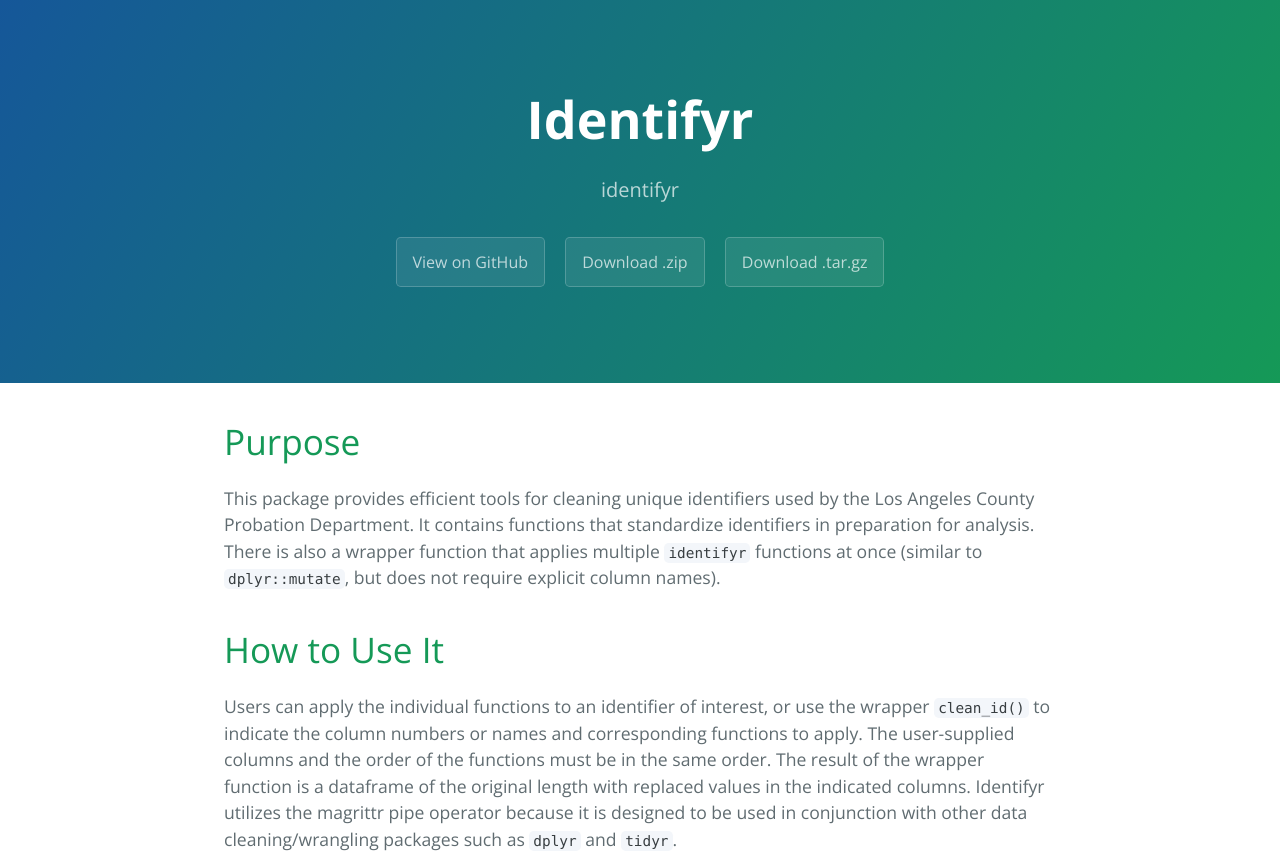
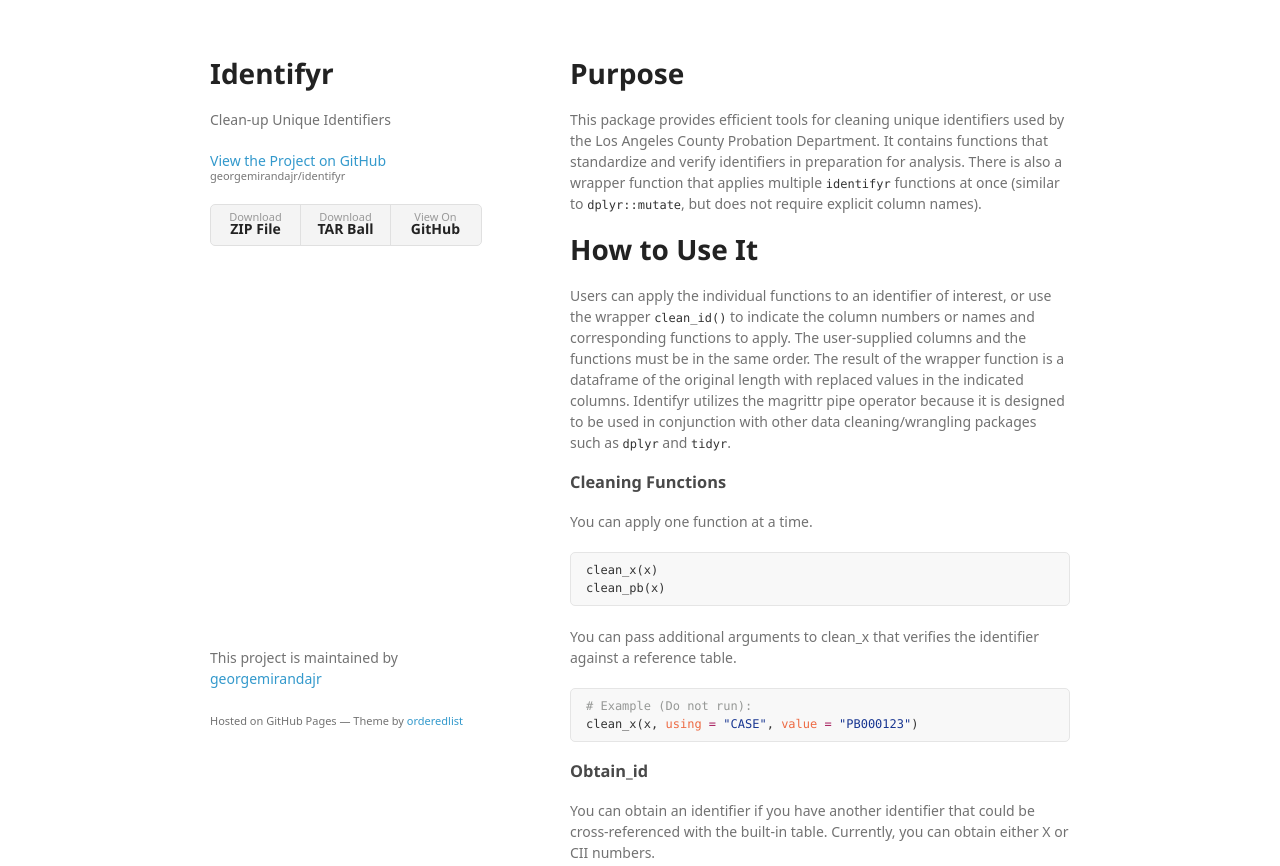
Before and after one commit to georgemirandajr/identifyr, a plain HTML site: page index.html in a window 1280 px wide. Shown: the top 866 px of the page. Drawn offline with nearby package versions, Linux system fonts and the light colour scheme; a web font is replaced by a local one.

Commit message:
Create gh-pages branch via GitHub

```diff
--- a/index.html
+++ b/index.html
@@ -1,33 +1,42 @@
-<!DOCTYPE html>
-<html lang="en-us">
+<!doctype html>
+<html>
   <head>
-    <meta charset="UTF-8">
+    <meta charset="utf-8">
+    <meta http-equiv="X-UA-Compatible" content="chrome=1">
     <title>Identifyr by georgemirandajr</title>
-    <meta name="viewport" content="width=device-width, initial-scale=1">
-    <link rel="stylesheet" type="text/css" href="stylesheets/normalize.css" media="screen">
-    <link href='https://fonts.googleapis.com/css?family=Open+Sans:400,700' rel='stylesheet' type='text/css'>
-    <link rel="stylesheet" type="text/css" href="stylesheets/stylesheet.css" media="screen">
-    <link rel="stylesheet" type="text/css" href="stylesheets/github-light.css" media="screen">
+
+    <link rel="stylesheet" href="stylesheets/styles.css">
+    <link rel="stylesheet" href="stylesheets/github-light.css">
+    <meta name="viewport" content="width=device-width">
+    <!--[if lt IE 9]>
+    <script src="//html5shiv.googlecode.com/svn/trunk/html5.js"></script>
+    <![endif]-->
   </head>
   <body>
-    <section class="page-header">
-      <h1 class="project-name">Identifyr</h1>
-      <h2 class="project-tagline">identifyr</h2>
-      <a href="https://github.com/georgemirandajr/identifyr" class="btn">View on GitHub</a>
-      <a href="https://github.com/georgemirandajr/identifyr/zipball/master" class="btn">Download .zip</a>
-      <a href="https://github.com/georgemirandajr/identifyr/tarball/master" class="btn">Download .tar.gz</a>
-    </section>
+    <div class="wrapper">
+      <header>
+        <h1>Identifyr</h1>
+        <p>Clean-up Unique Identifiers</p>
 
-    <section class="main-content">
-      <h1>
+        <p class="view"><a href="https://github.com/georgemirandajr/identifyr">View the Project on GitHub <small>georgemirandajr/identifyr</small></a></p>
+
+
+        <ul>
+          <li><a href="https://github.com/georgemirandajr/identifyr/zipball/master">Download <strong>ZIP File</strong></a></li>
+          <li><a href="https://github.com/georgemirandajr/identifyr/tarball/master">Download <strong>TAR Ball</strong></a></li>
+          <li><a href="https://github.com/georgemirandajr/identifyr">View On <strong>GitHub</strong></a></li>
+        </ul>
+      </header>
+      <section>
+        <h1>
 <a id="purpose" class="anchor" href="#purpose" aria-hidden="true"><span class="octicon octicon-link"></span></a>Purpose</h1>
 
-<p>This package provides efficient tools for cleaning unique identifiers used by the Los Angeles County Probation Department. It contains functions that standardize identifiers in preparation for analysis. There is also a wrapper function that applies multiple <code>identifyr</code> functions at once (similar to <code>dplyr::mutate</code>, but does not require explicit column names). </p>
+<p>This package provides efficient tools for cleaning unique identifiers used by the Los Angeles County Probation Department. It contains functions that standardize and verify identifiers in preparation for analysis. There is also a wrapper function that applies multiple <code>identifyr</code> functions at once (similar to <code>dplyr::mutate</code>, but does not require explicit column names). </p>
 
 <h1>
 <a id="how-to-use-it" class="anchor" href="#how-to-use-it" aria-hidden="true"><span class="octicon octicon-link"></span></a>How to Use It</h1>
 
-<p>Users can apply the individual functions to an identifier of interest, or use the wrapper <code>clean_id()</code> to indicate the column numbers or names and corresponding functions to apply. The user-supplied columns and the order of the functions must be in the same order.  The result of the wrapper function is a dataframe of the original length with replaced values in the indicated columns. Identifyr utilizes the magrittr pipe operator because it is designed to be used in conjunction with other data cleaning/wrangling packages such as <code>dplyr</code> and <code>tidyr</code>. </p>
+<p>Users can apply the individual functions to an identifier of interest, or use the wrapper <code>clean_id()</code> to indicate the column numbers or names and corresponding functions to apply. The user-supplied columns and the functions must be in the same order.  The result of the wrapper function is a dataframe of the original length with replaced values in the indicated columns. Identifyr utilizes the magrittr pipe operator because it is designed to be used in conjunction with other data cleaning/wrangling packages such as <code>dplyr</code> and <code>tidyr</code>. </p>
 
 <h3>
 <a id="cleaning-functions" class="anchor" href="#cleaning-functions" aria-hidden="true"><span class="octicon octicon-link"></span></a>Cleaning Functions</h3>
@@ -37,7 +46,7 @@
 <div class="highlight highlight-source-r"><pre>clean_x(<span class="pl-smi">x</span>)
 clean_pb(<span class="pl-smi">x</span>) </pre></div>
 
-<p>You can pass additional arguments to clean_x that verifies the identifier against a reference table.</p>
+<p>You can pass additional arguments to clean_x that verifies the identifier against a reference table. </p>
 
 <div class="highlight highlight-source-r"><pre><span class="pl-c"># Example (Do not run):</span>
 clean_x(<span class="pl-smi">x</span>, <span class="pl-v">using</span> <span class="pl-k">=</span> <span class="pl-s"><span class="pl-pds">"</span>CASE<span class="pl-pds">"</span></span>, <span class="pl-v">value</span> <span class="pl-k">=</span> <span class="pl-s"><span class="pl-pds">"</span>PB000123<span class="pl-pds">"</span></span>)
@@ -46,7 +55,7 @@ clean_x(<span class="pl-smi">x</span>, <span class="pl-v">using</span> <span cla
 <h3>
 <a id="obtain_id" class="anchor" href="#obtain_id" aria-hidden="true"><span class="octicon octicon-link"></span></a>Obtain_id</h3>
 
-<p>You can obtain an identifier if you have another identifier that could be cross-referenced in the built-in table. Currently, you can obtain either X or CII numbers.</p>
+<p>You can obtain an identifier if you have another identifier that could be cross-referenced with the built-in table. Currently, you can obtain either X or CII numbers.</p>
 
 <div class="highlight highlight-source-r"><pre>obtain_id(<span class="pl-v">obtain</span> <span class="pl-k">=</span> <span class="pl-s"><span class="pl-pds">"</span>X<span class="pl-pds">"</span></span>,
   <span class="pl-v">using</span> <span class="pl-k">=</span> <span class="pl-s"><span class="pl-pds">"</span>CASE<span class="pl-pds">"</span></span>,
@@ -67,7 +76,7 @@ clean_x(<span class="pl-smi">x</span>, <span class="pl-v">using</span> <span cla
 <h1>
 <a id="where-to-find-it" class="anchor" href="#where-to-find-it" aria-hidden="true"><span class="octicon octicon-link"></span></a>Where to Find It</h1>
 
-<p>The latest version of <code>identifyr</code> is available for download from github if you have the devtools package for R. The initial release is available on the Comprehensive R Archive Network (CRAN) and all future major releases will be available on CRAN.</p>
+<p>The latest version of <code>identifyr</code> is available for download from Github if you have the <code>devtools</code> package for R. The initial release is available on the Comprehensive R Archive Network (CRAN) and all future major releases will be available on CRAN. I will attempt to make monthly (+/- a few days) updates to the built-in dataset used to verify identifiers. These updates will always be available on Github and will be on CRAN when it coincides with a major release.</p>
 
 <h3>
 <a id="from-github" class="anchor" href="#from-github" aria-hidden="true"><span class="octicon octicon-link"></span></a>From Github</h3>
@@ -81,15 +90,13 @@ clean_x(<span class="pl-smi">x</span>, <span class="pl-v">using</span> <span cla
 <a id="from-comprehensive-r-archive-network-cran" class="anchor" href="#from-comprehensive-r-archive-network-cran" aria-hidden="true"><span class="octicon octicon-link"></span></a>From Comprehensive R Archive Network (CRAN)</h3>
 
 <div class="highlight highlight-source-r"><pre>install.packages(<span class="pl-s"><span class="pl-pds">"</span>identifyr<span class="pl-pds">"</span></span>)</pre></div>
-
-      <footer class="site-footer">
-        <span class="site-footer-owner"><a href="https://github.com/georgemirandajr/identifyr">Identifyr</a> is maintained by <a href="https://github.com/georgemirandajr">georgemirandajr</a>.</span>
-
-        <span class="site-footer-credits">This page was generated by <a href="https://pages.github.com">GitHub Pages</a> using the <a href="https://github.com/jasonlong/cayman-theme">Cayman theme</a> by <a href="https://twitter.com/jasonlong">Jason Long</a>.</span>
+      </section>
+      <footer>
+        <p>This project is maintained by <a href="https://github.com/georgemirandajr">georgemirandajr</a></p>
+        <p><small>Hosted on GitHub Pages &mdash; Theme by <a href="https://github.com/orderedlist">orderedlist</a></small></p>
       </footer>
-
-    </section>
-
+    </div>
+    <script src="javascripts/scale.fix.js"></script>
 
   </body>
 </html>
```
Also changed, not shown: params.json (+1 -1 lines).
